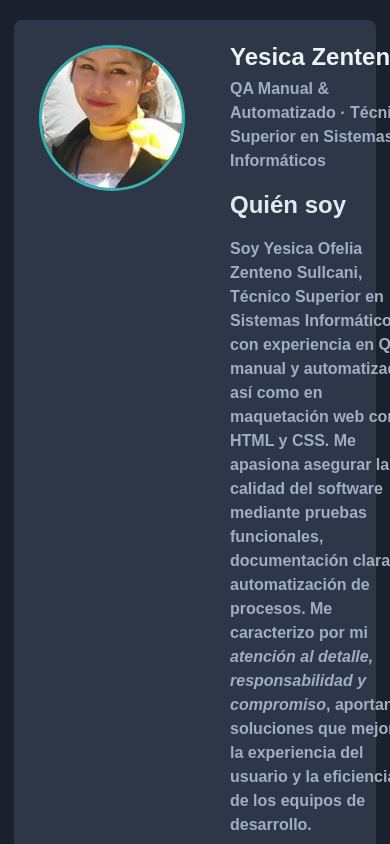
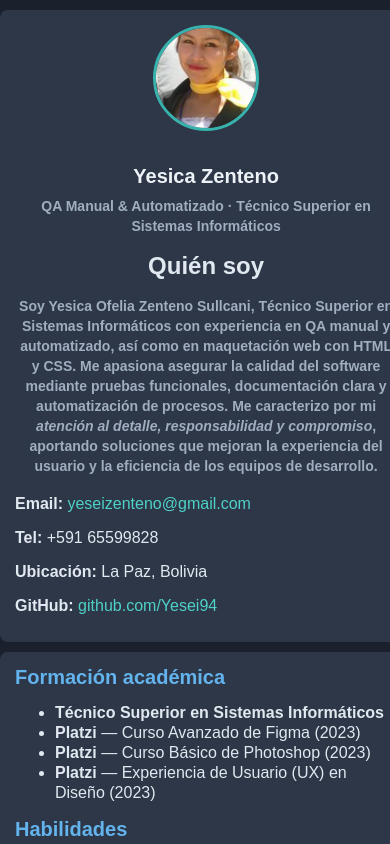
Before and after one commit to Yesei94/actividad-7, a plain HTML site: page index.html in a window 390 px wide. Shown: the top 844 px of the page. Drawn offline with Linux system fonts and the light colour scheme.

Commit message:
Diseño responsive   uso de media querie

```diff
--- a/styles.css
+++ b/styles.css
@@ -98,3 +98,89 @@ footer {
   color: #a0aec0;
   font-size: 14px;
 }
+
+/* Media Queries para móviles */
+@media (max-width: 768px) {
+  header, main, footer {
+    width: 95%;
+    margin: 15px auto;
+    padding: 20px;
+  }
+
+  header {
+    flex-direction: column;
+    text-align: center;
+    align-items: center;
+    gap: 20px;
+    padding: 20px;
+  }
+
+  header img {
+    width: 120px;
+    height: 120px;
+    margin-right: 0;
+    margin-bottom: 15px;
+  }
+
+  header h1 {
+    font-size: 22px;
+    margin: 0 0 10px 0;
+  }
+
+  header p {
+    font-size: 15px;
+    margin: 0 0 15px 0;
+  }
+
+  header ul {
+    margin: 15px 0 0;
+  }
+
+  header ul li {
+    margin: 8px 0;
+    text-align: left;
+  }
+
+  main h2 {
+    font-size: 20px;
+  }
+
+  article {
+    padding: 12px;
+    margin-bottom: 15px;
+  }
+
+  article h3 {
+    font-size: 18px;
+  }
+
+  progress {
+    width: 100%;
+    height: 15px;
+  }
+}
+
+@media (max-width: 480px) {
+  header, main, footer {
+    width: 98%;
+    margin: 10px auto;
+    padding: 15px;
+  }
+
+  header img {
+    width: 100px;
+    height: 100px;
+  }
+
+  header h1 {
+    font-size: 20px;
+  }
+
+  header p {
+    font-size: 14px;
+  }
+
+  body {
+    line-height: 20px;
+  }
+}
```
